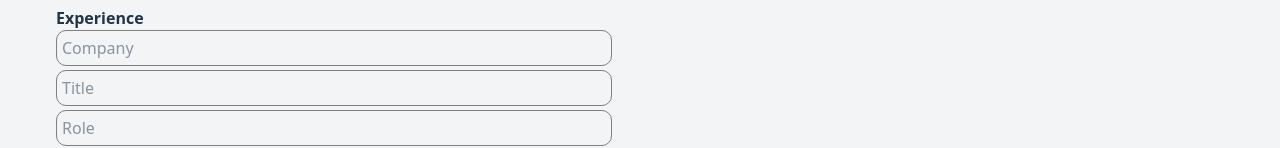
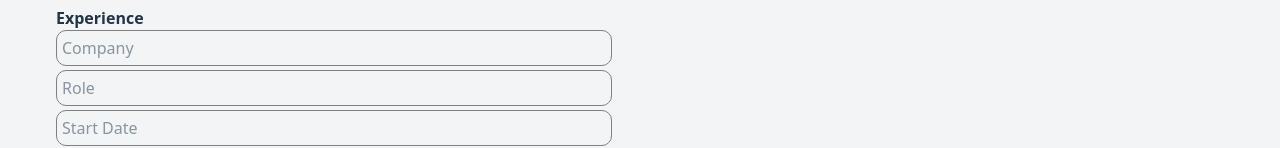
Before and after one commit to Callerstudios/resume-maker, a React (Vite) app: page / in a window 1280 px wide. Shown: the part 891-1039 px from the top of the page. Built offline with nearby package versions, Linux system fonts and the light colour scheme.

Commit message:
changed home page width

```diff
--- a/src/App.tsx
+++ b/src/App.tsx
@@ -3,7 +3,7 @@
 
 const App: React.FC = () => {
   return (
-    <div className="min-h-screen bg-gray-100 p-6">
+    <div className="min-w-screen min-h-screen bg-gray-100 p-6">
       <h1 className="text-3xl font-bold text-center mb-6">CV Builder</h1>
       <Builder />
     </div>
--- a/src/components/CVForm.tsx
+++ b/src/components/CVForm.tsx
@@ -205,14 +205,6 @@
               }
             />
             <input
-              placeholder="Title"
-              className="form-input w-full"
-              value={exp.role}
-              onChange={(e) =>
-                handleExperienceChange(i, "title", e.target.value)
-              }
-            />
-            <input
               placeholder="Role"
               className="form-input w-full"
               value={exp.role}
```
